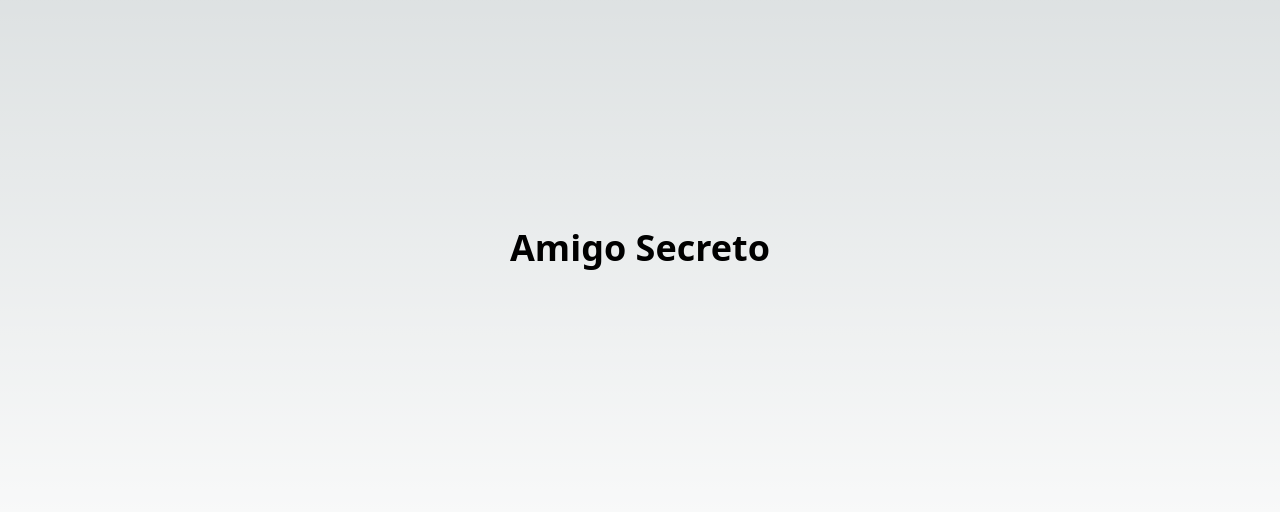
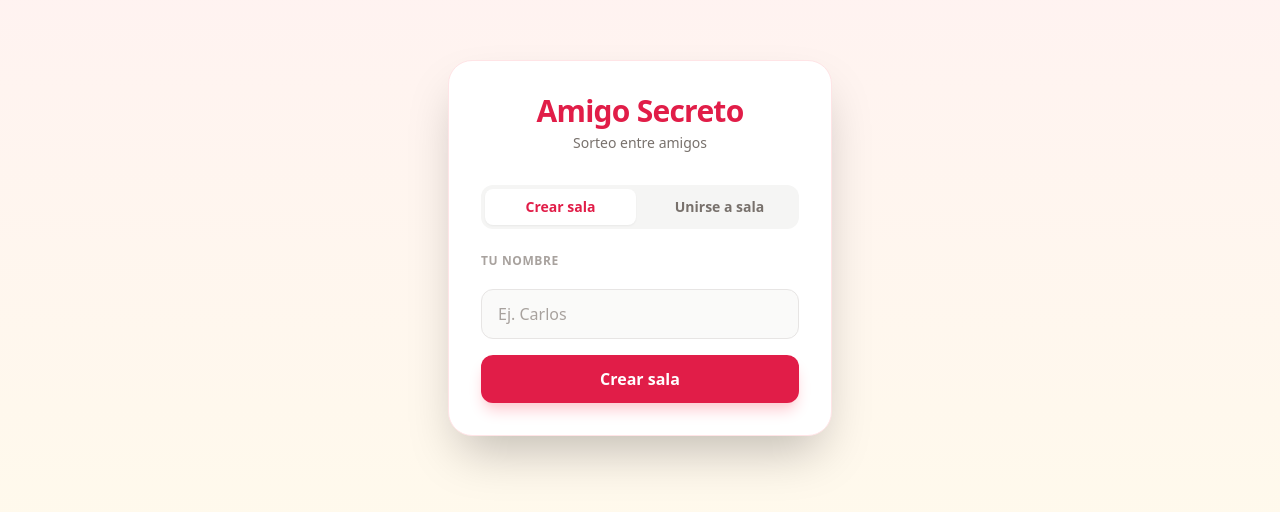
Before and after one commit to DaniGamer0907/amigo-secreto, a Next.js app: page / in a window 1280 px wide. Shown: the part 152-664 px from the top of the page. Built offline with nearby package versions, Linux system fonts and the light colour scheme; no server answers.

Commit message:
feat: crear página principal con formularios crear/unirse y helper session

```diff
--- a/app/page.tsx
+++ b/app/page.tsx
@@ -1,18 +1,232 @@
 "use client";
 
-import { motion } from "framer-motion";
+import { useState } from "react";
+import { useRouter } from "next/navigation";
+import { supabase } from "@/lib/supabase";
+import { generateSessionToken, saveSessionToken } from "@/lib/session";
 
-export default function Home() {
+function generateCode(): string {
+  const chars = "ABCDEFGHIJKLMNOPQRSTUVWXYZ0123456789";
+  let code = "";
+  for (let i = 0; i < 6; i++) {
+    code += chars.charAt(Math.floor(Math.random() * chars.length));
+  }
+  return code;
+}
+
+export default function HomePage() {
+  const router = useRouter();
+  const [mode, setMode] = useState<"create" | "join">("create");
+  const [name, setName] = useState("");
+  const [code, setCode] = useState("");
+  const [loading, setLoading] = useState(false);
+  const [error, setError] = useState("");
+
+  const handleCreate = async (e: React.FormEvent) => {
+    e.preventDefault();
+    setError("");
+    if (!name.trim()) {
+      setError("Ingresa tu nombre");
+      return;
+    }
+    setLoading(true);
+
+    try {
+      const sessionToken = generateSessionToken();
+      const roomCode = generateCode();
+
+      const { data: roomData, error: roomErr } = await supabase
+        .from("rooms")
+        .insert({
+          code: roomCode,
+          host_id: sessionToken,
+          status: "waiting",
+        })
+        .select("id")
+        .single();
+
+      if (roomErr || !roomData) {
+        setError("No se pudo crear la sala");
+        setLoading(false);
+        return;
+      }
+
+      const { error: partErr } = await supabase.from("participants").insert({
+        room_id: roomData.id,
+        name: name.trim(),
+        session_token: sessionToken,
+      });
+
+      if (partErr) {
+        setError("No se pudo registrar como participante");
+        setLoading(false);
+        return;
+      }
+
+      saveSessionToken(sessionToken);
+      router.push(`/sala/${roomCode}`);
+    } catch {
+      setError("Ocurrió un error inesperado");
+      setLoading(false);
+    }
+  };
+
+  const handleJoin = async (e: React.FormEvent) => {
+    e.preventDefault();
+    setError("");
+    if (!name.trim() || !code.trim()) {
+      setError("Completa todos los campos");
+      return;
+    }
+    setLoading(true);
+
+    try {
+      const { data: roomData, error: roomErr } = await supabase
+        .from("rooms")
+        .select("id, status")
+        .eq("code", code.trim().toUpperCase())
+        .single();
+
+      if (roomErr || !roomData) {
+        setError("Sala no encontrada");
+        setLoading(false);
+        return;
+      }
+
+      if (roomData.status !== "waiting") {
+        setError("La sala ya está en curso o finalizada");
+        setLoading(false);
+        return;
+      }
+
+      const sessionToken = generateSessionToken();
+
+      const { error: partErr } = await supabase.from("participants").insert({
+        room_id: roomData.id,
+        name: name.trim(),
+        session_token: sessionToken,
+      });
+
+      if (partErr) {
+        setError("No se pudo unirte a la sala");
+        setLoading(false);
+        return;
+      }
+
+      saveSessionToken(sessionToken);
+      router.push(`/sala/${code.trim().toUpperCase()}`);
+    } catch {
+      setError("Ocurrió un error inesperado");
+      setLoading(false);
+    }
+  };
+
   return (
-    <main className="flex min-h-screen flex-col items-center justify-center p-24">
-      <motion.h1
-        initial={{ opacity: 0, y: -20 }}
-        animate={{ opacity: 1, y: 0 }}
-        transition={{ duration: 0.5 }}
-        className="text-4xl font-bold"
-      >
-        Amigo Secreto
-      </motion.h1>
+    <main className="min-h-screen flex items-center justify-center px-6 py-12 bg-gradient-to-b from-rose-50 to-amber-50">
+      <section className="w-full max-w-sm bg-white rounded-3xl shadow-2xl p-8 border border-rose-100">
+        <div className="text-center mb-8">
+          <h1 className="text-3xl font-extrabold text-rose-600 tracking-tight mb-1">
+            Amigo Secreto
+          </h1>
+          <p className="text-sm text-stone-500">Sorteo entre amigos</p>
+        </div>
+
+        <div className="flex gap-2 mb-6 bg-stone-100 p-1 rounded-xl">
+          <button
+            type="button"
+            onClick={() => { setMode("create"); setError(""); }}
+            className={`flex-1 py-2 text-sm font-semibold rounded-lg transition ${
+              mode === "create"
+                ? "bg-white text-rose-600 shadow-sm"
+                : "text-stone-500 hover:text-stone-700"
+            }`}
+          >
+            Crear sala
+          </button>
+          <button
+            type="button"
+            onClick={() => { setMode("join"); setError(""); }}
+            className={`flex-1 py-2 text-sm font-semibold rounded-lg transition ${
+              mode === "join"
+                ? "bg-white text-rose-600 shadow-sm"
+                : "text-stone-500 hover:text-stone-700"
+            }`}
+          >
+            Unirse a sala
+          </button>
+        </div>
+
+        {error && (
+          <div className="mb-4 px-3 py-2 bg-red-50 text-red-600 text-sm rounded-lg border border-red-100">
+            {error}
+          </div>
+        )}
+
+        {mode === "create" && (
+          <form onSubmit={handleCreate} className="space-y-4" aria-label="Crear sala">
+            <label htmlFor="create-name" className="block text-xs font-bold uppercase tracking-wider text-stone-400 mb-1">
+              Tu nombre
+            </label>
+            <input
+              id="create-name"
+              type="text"
+              value={name}
+              onChange={(e) => setName(e.target.value)}
+              placeholder="Ej. Carlos"
+              className="w-full px-4 py-3 rounded-xl border border-stone-200 bg-stone-50 text-stone-800 placeholder:text-stone-400 focus:outline-none focus:ring-2 focus:ring-rose-300 focus:border-transparent transition"
+              autoComplete="off"
+              maxLength={30}
+            />
+            <button
+              type="submit"
+              disabled={loading}
+              className="w-full py-3 rounded-xl bg-rose-600 text-white font-bold shadow-lg shadow-rose-200 hover:bg-rose-700 active:scale-[0.98] transition disabled:opacity-60"
+            >
+              {loading ? "Creando..." : "Crear sala"}
+            </button>
+          </form>
+        )}
+
+        {mode === "join" && (
+          <form onSubmit={handleJoin} className="space-y-4" aria-label="Unirse a sala">
+            <label htmlFor="join-name" className="block text-xs font-bold uppercase tracking-wider text-stone-400 mb-1">
+              Tu nombre
+            </label>
+            <input
+              id="join-name"
+              type="text"
+              value={name}
+              onChange={(e) => setName(e.target.value)}
+              placeholder="Ej. Ana"
+              className="w-full px-4 py-3 rounded-xl border border-stone-200 bg-stone-50 text-stone-800 placeholder:text-stone-400 focus:outline-none focus:ring-2 focus:ring-rose-300 focus:border-transparent transition"
+              autoComplete="off"
+              maxLength={30}
+            />
+
+            <label htmlFor="join-code" className="block text-xs font-bold uppercase tracking-wider text-stone-400 mb-1">
+              Código de sala
+            </label>
+            <input
+              id="join-code"
+              type="text"
+              value={code}
+              onChange={(e) => setCode(e.target.value)}
+              placeholder="ABC123"
+              className="w-full px-4 py-3 rounded-xl border border-stone-200 bg-stone-50 text-stone-800 placeholder:text-stone-400 focus:outline-none focus:ring-2 focus:ring-rose-300 focus:border-transparent transition uppercase tracking-widest"
+              autoComplete="off"
+              maxLength={6}
+            />
+
+            <button
+              type="submit"
+              disabled={loading}
+              className="w-full py-3 rounded-xl bg-rose-600 text-white font-bold shadow-lg shadow-rose-200 hover:bg-rose-700 active:scale-[0.98] transition disabled:opacity-60"
+            >
+              {loading ? "Uniendo..." : "Unirme"}
+            </button>
+          </form>
+        )}
+      </section>
     </main>
   );
 }
--- /dev/null
+++ b/lib/session.ts
@@ -0,0 +1,16 @@
+export function generateSessionToken(): string {
+  return crypto.randomUUID();
+}
+
+export function saveSessionToken(token: string): void {
+  if (typeof window !== "undefined") {
+    localStorage.setItem("amigo-secreto-session", token);
+  }
+}
+
+export function getSessionToken(): string | null {
+  if (typeof window !== "undefined") {
+    return localStorage.getItem("amigo-secreto-session");
+  }
+  return null;
+}
--- a/tsconfig.json
+++ b/tsconfig.json
@@ -18,5 +18,5 @@
     }
   },
   "include": ["next-env.d.ts", "**/*.ts", "**/*.tsx", ".next/types/**/*.ts"],
-  "exclude": ["node_modules"]
+  "exclude": ["node_modules", "supabase/functions"]
 }
```
